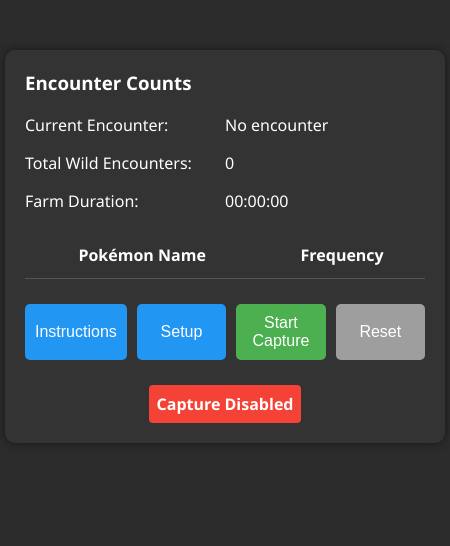
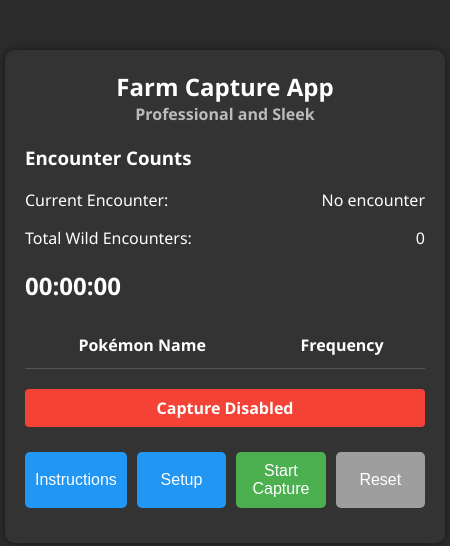
Before and after one commit to jattinb/farmCapture, an Electron app: page src/index.html in a window 450 px wide. Drawn offline with Linux system fonts and the light colour scheme; no server answers.

Commit message:
UI: making duration prominent and moving status

```diff
--- a/src/index.html
+++ b/src/index.html
@@ -8,11 +8,16 @@
 </head>
 <body>
     <div class="container">
+        <div class="header">
+            <h1>Farm Capture App</h1>
+            <h2>Professional and Sleek</h2>
+        </div>
         <div class="section">
             <h3>Encounter Counts</h3>
             <p><span id="currentEncounterLabel">Current Encounter:</span> <span id="currentEncounter">No encounter</span></p>
             <p><span id="totalEncountersLabel">Total Wild Encounters:</span> <span id="totalEncounters">0</span></p>
-            <p><span id="farmDurationLabel">Farm Duration:</span> <span id="farmDuration">00:00:00</span></p>
+            <p class="farm-duration"><span id="farmDuration">00:00:00</span></p>
+        </div>
         <table id="pokemonTable" class="table">
             <thead>
                 <tr>
@@ -24,6 +29,8 @@
                 <!-- Table rows will be populated here dynamically -->
             </tbody>
         </table>
+        <div class="status-container">
+            <div id="status" class="status status-stopped">Capture Disabled</div>
         </div>
         <div class="button-container">
             <button id="toggleInstructionsBtn" class="button button-blue" onclick="toggleInstructions()">Instructions</button>
@@ -40,8 +47,6 @@
                 <li><span style="color: red;">Note: If the position of the wild encounter window changes after setup, a new setup will be required.</span></li>
             </ol>
         </div>
-        <div class="status-container">
-            <div id="status" class="status status-stopped">Capture Disabled</div>
         <div id="loading" class="loading" style="display: none;">Setting up...</div>
         <div id="setupSuccess" class="setup-message setup-success" style="display: none;">
             Setup Succeeded <button class="close-btn" onclick="closeMessage('setupSuccess')">&times;</button>
@@ -50,7 +55,6 @@
             Setup Failed <button class="close-btn" onclick="closeMessage('setupFailed')">&times;</button>
         </div>
     </div>
-    </div>
     <!-- Include renderer.js for IPC event handling -->
     <script src="./renderer.js"></script>
 </body>
--- a/src/styles.css
+++ b/src/styles.css
@@ -16,6 +16,87 @@
     box-shadow: 0 0 10px rgba(0,0,0,0.5);
     border-radius: 10px;
     margin-top: 50px;
+}
+
+.header {
+    text-align: center;
+    margin-bottom: 20px;
+}
+
+.header h1 {
+    margin: 0;
+    font-size: 24px;
+}
+
+.header h2 {
+    margin: 0;
+    font-size: 16px;
+    color: #BBBBBB;
+}
+
+.section {
+    margin-bottom: 20px;
+}
+
+.section h3 {
+    margin-top: 0;
+}
+
+.section p {
+    display: flex;
+    justify-content: space-between;
+}
+
+.farm-duration {
+    font-size: 24px;
+    font-weight: bold;
+    text-align: center;
+    margin-top: 20px;
+    margin-bottom: 20px;
+}
+
+.status-container {
+    text-align: center;
+    margin-bottom: 20px;
+}
+
+.status {
+    padding: 8px;
+    border-radius: 4px;
+    color: #fff;
+    font-weight: bold;
+    transition: background-color 0.3s ease;
+}
+
+.status-stopped {
+    background-color: #f44336; /* Red background for stopped */
+}
+
+.status-active {
+    background-color: #4CAF50; /* Green background for active */
+}
+
+.table {
+    width: 100%;
+    border-collapse: collapse;
+    margin-bottom: 20px;
+    background-color: #444444;
+    border-radius: 5px;
+}
+
+.table th, .table td {
+    padding: 12px; /* Increased padding for better spacing */
+    text-align: center;
+    border-bottom: 1px solid #555555;
+    color: #FFFFFF; /* Text color for table cells */
+}
+
+.table th {
+    background-color: #333333; /* Dark background for table headers */
+}
+
+.table td {
+    background-color: #555555; /* Slightly lighter background for table cells */
 }
 
 .button-container {
@@ -72,41 +153,18 @@
     background-color: #707070;
 }
 
-.section {
-    margin-bottom: 20px;
-}
-
-.section h3 {
-    margin-top: 0;
-}
-
 .setup-instructions {
     display: none;
 }
 
-.status-container {
-    display: flex;
-    justify-content: center;
-    align-items: center;
-    flex-direction: column;
+/* Loading state for the setup button */
+.button-loading {
+    background-color: #FFC107;
+    cursor: wait;
 }
 
-.status {
-    text-align: center;
-    margin-top: 10px;
-    padding: 8px;
-    border-radius: 4px;
-    color: #fff;
-    font-weight: bold;
-    transition: background-color 0.3s ease;
-}
-
-.status-stopped {
-    background-color: #f44336; /* Red background for stopped */
-}
-
-.status-active {
-    background-color: #4CAF50; /* Green background for active */
+.button-loading:hover {
+    background-color: #FFC107; /* Ensure the color remains yellow on hover */
 }
 
 .setup-message {
@@ -137,48 +195,3 @@
     right: 10px;
     cursor: pointer;
 }
-
-.table {
-    width: 100%;
-    border-collapse: collapse;
-    margin-top: 20px; /* Add some space above the table */
-    background-color: #444444;
-    border-radius: 5px;
-}
-
-.table th, .table td {
-    padding: 12px; /* Increased padding for better spacing */
-    text-align: center;
-    border-bottom: 1px solid #555555;
-    color: #FFFFFF; /* Text color for table cells */
-}
-
-.table th {
-    background-color: #333333; /* Dark background for table headers */
-}
-
-.table td {
-    background-color: #555555; /* Slightly lighter background for table cells */
-}
-
-/* Aligning encounter counts */
-.section p {
-    display: flex;
-    justify-content: space-between;
-}
-
-.section p span {
-    flex: 1;
-    text-align: left;
-    margin-right: 10px;
-}
-
-/* Loading state for the setup button */
-.button-loading {
-    background-color: #FFC107;
-    cursor: wait;
-}
-
-.button-loading:hover {
-    background-color: #FFC107; /* Ensure the color remains yellow on hover */
-}
```
Lines whose indentation alone changed are shown as unchanged.
